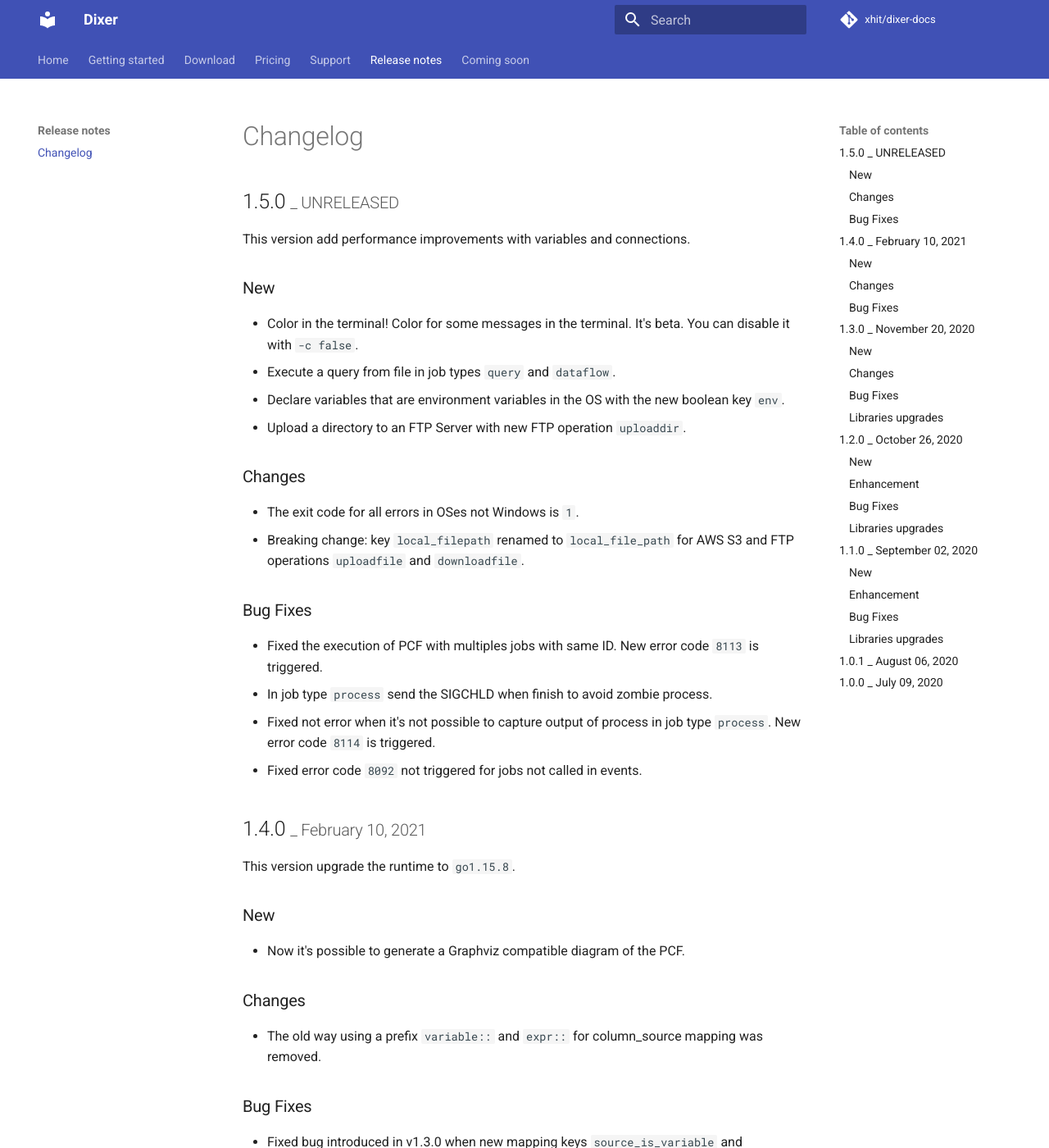
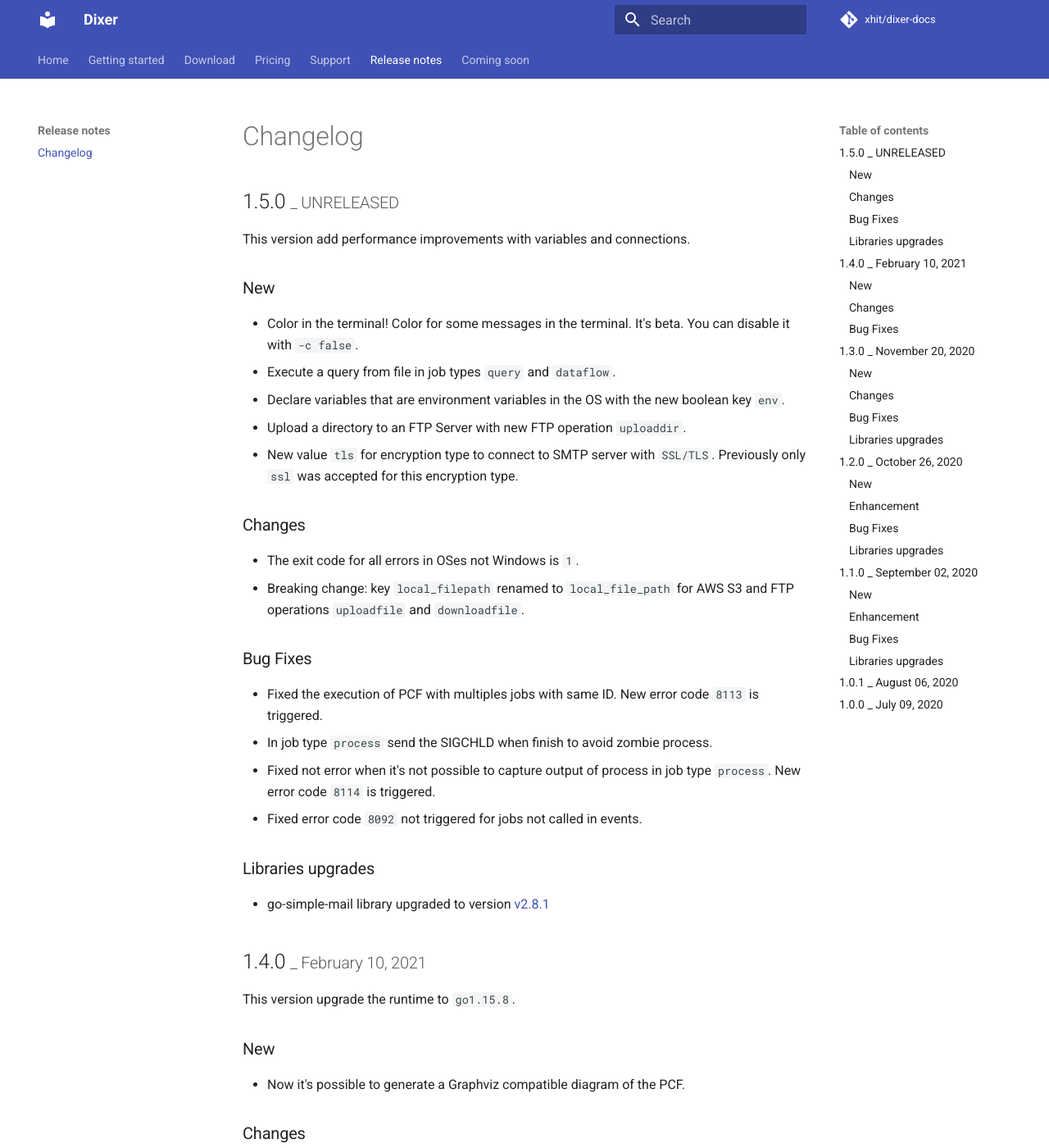
Before and after one commit to Dixer-ETL/dixer-docs, an MkDocs documentation site: the page built from docs/Changelog.md, in a window 1280 px wide and 1400 px high. Shown: the whole window at 82% size. Built offline with MkDocs 1.6.1 and Material for MkDocs 9.7.7, drawn with Linux system fonts in a browser that asks for light colours; comment, search, counter and statistics services are not loaded.

Commit message:
Doc new value for SSL/TLS and new version package go-simple-mail

```diff
--- a/docs/Changelog.md
+++ b/docs/Changelog.md
@@ -9,6 +9,7 @@ This version add performance improvements with variables and connections.
 * Execute a query from file in job types `query` and `dataflow`.
 * Declare variables that are environment variables in the OS with the new boolean key `env`.
 * Upload a directory to an FTP Server with new FTP operation `uploaddir`.
+* New value `tls` for encryption type to connect to SMTP server with `SSL/TLS`. Previously only `ssl` was accepted for this encryption type.
 
 ### Changes
 * The exit code for all errors in OSes not Windows is `1`.
@@ -19,6 +20,9 @@ This version add performance improvements with variables and connections.
 * In job type `process` send the SIGCHLD when finish to avoid zombie process.
 * Fixed not error when it's not possible to capture output of process in job type `process`. New error code `8114` is triggered.
 * Fixed error code `8092` not triggered for jobs not called in events.
+
+### Libraries upgrades
+* go-simple-mail library upgraded to version [v2.8.1](https://github.com/xhit/go-simple-mail/tree/v2.8.1)
 
 ## 1.4.0 <small>_ February 10, 2021</small>
 
```
Also changed, not shown: docs/Getting-started.md (+1 -1 lines), docs/documentation/Create-a-connection.md (+1 -1 lines).
